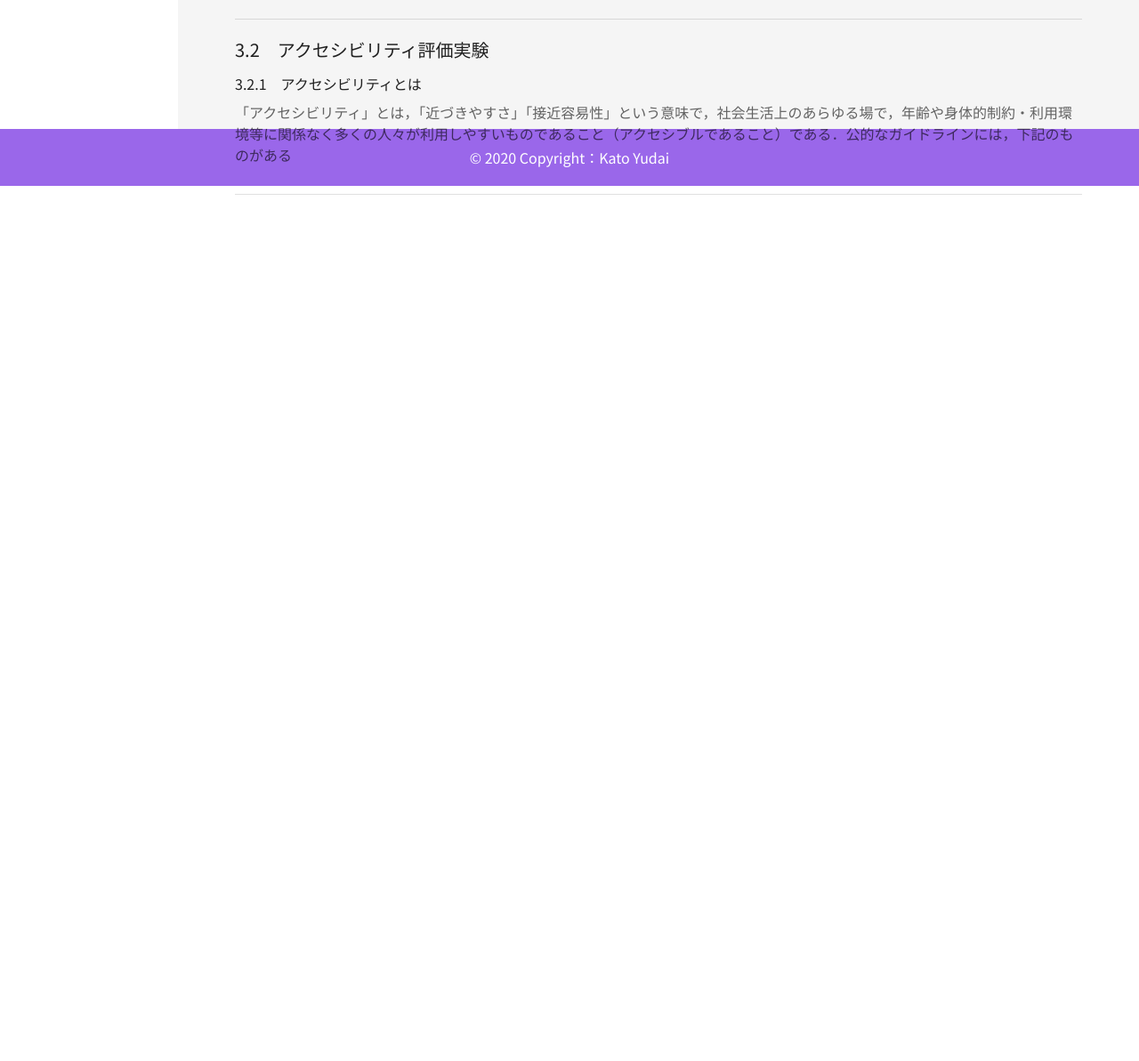
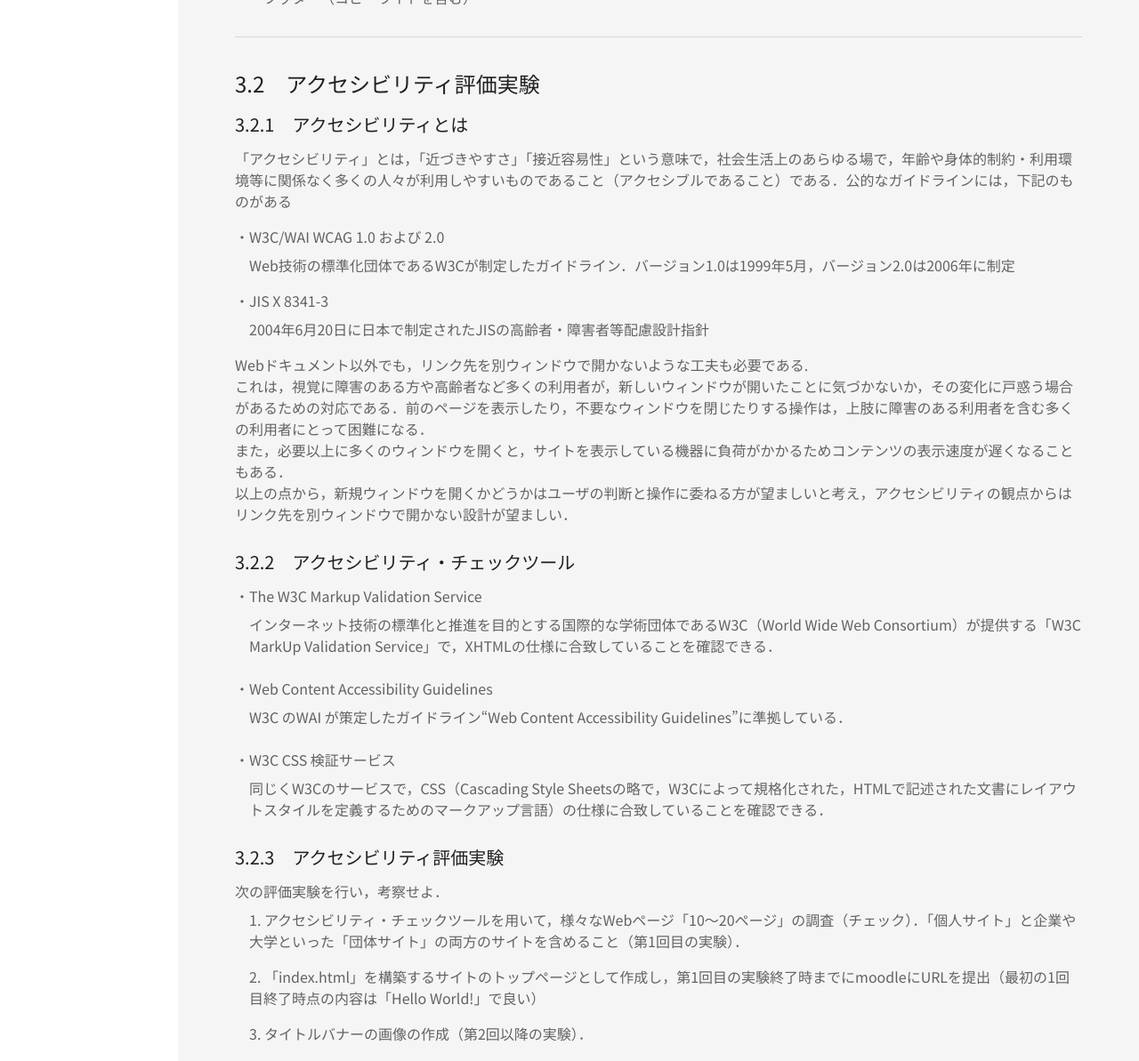
Before and after one commit to makeupwith/web_data_description, a plain HTML site: page lec_doc03.html in a window 1280 px wide. Shown: the part 591-1784 px from the top of the page at 89% size. Before the commit the page ends 826 px from the top, so only its background shows below. Drawn offline with Linux system fonts and the light colour scheme.

Commit message:
Add lecture_docment 3

```diff
--- a/assets/css/common.css
+++ b/assets/css/common.css
@@ -15,6 +15,7 @@
 ===================== */
 body {
   font-family: 'Noto Sans JP' !important;
+  background-color: #F5F5F5;
 }
 
 a {
@@ -123,15 +124,18 @@ header {
   3. main
 ===================== */
 .main {
-  height: calc(100vh - 128px) !important;
+  min-height: calc(100vh - 128px) !important;
+  /* height: calc(100vh - 128px) !important; */
   display: flex;
+  overflow: auto;
 }
 
 /* 3.1 navigation drawer */
 .navi-drawer {
-  height: 100%;
+  min-height: calc(100vh - 128px) !important;
   max-width: 200px;
   padding-top: 0.5rem;
+  background-color: #FFFFFF;
 }
 
 .navi-drawer a {
@@ -180,12 +184,11 @@ header {
 
 /* 3.2 content */
 .content {
-  height: 100%;
   width: calc(100% - 200px);
-  background-color: #F5F5F5;
 }
 
 .content-title {
+  height: 64px;
   color: #ffffff;
   background-color: rgba(50, 11, 134, 0.6);
   padding: 32px 64px;
@@ -200,13 +203,19 @@ header {
 }
 
 .content-main {
-  padding: 16px 64px;
+  padding: 16px 64px 64px 64px;
   max-width: 960px;
+  min-height: calc(100% - 208px);
+}
+
+.content-main h5 {
+  color: rgba(0, 0, 0, 0.87);
+  padding: 16px 0px 16px;
 }
 
 .content-main h6 {
   color: rgba(0, 0, 0, 0.87);
-  padding: 16px 0px;
+  padding: 8px 0px 16px;
 }
 
 .content-main p {
@@ -219,8 +228,16 @@ header {
   padding-left: 16px;
 }
 
+.content-main .top {
+  padding-top: 16px;
+}
+
+.content-main .bottom {
+  padding-bottom: 16px;
+}
+
 .content-main .article-section {
-  padding: 8px 0 24px 0;
+  padding: 24px 0 24px 0;
   border-bottom: 1px solid rgba(0, 0, 0, 0.12);
 }
 
--- a/assets/css/nao.css
+++ b/assets/css/nao.css
@@ -38,6 +38,8 @@
 
 .content-title {
   padding: 32px 48px 0px 32px;
+  /* height: 100%; */
+  height: auto;
   display: flex;
 }
 
@@ -97,6 +99,7 @@
   display: flex;
   flex-wrap: wrap;
   max-width: 100%;
+  min-height: 0px;
 }
 
 .dashboard {
@@ -154,5 +157,5 @@
   4. footer
 ===================== */
 footer {
-  position: fixed;
+  /* position: fixed; */
 }
--- a/assets/css/study.css
+++ b/assets/css/study.css
@@ -36,7 +36,7 @@
 }
 
 .content-main {
-  padding: 32px 64px;
+  padding: 16px 64px 64px 64px;
 }
 
 
--- a/lec_doc03.html
+++ b/lec_doc03.html
@@ -48,7 +48,7 @@
       </div>
       <div class="content-main">
         <div class="article-section">
-          <h6>3.1　Webデータ記述基礎内容</h6>
+          <h5>3.1　Webデータ記述基礎内容</h5>
           <p>下記の内容でWebサイトを公開することとする。</p>
           <p class="indent">・W3Cとアクセシビリティおよびバリデーションの関係とその説明</p>
           <p class="indent">・アクセシビリティおよびバリデーションに利用したツールの説明</p>
@@ -61,9 +61,38 @@
           <p class="indent">・フッター（コピーライトを含む）</p>
         </div>
         <div class="article-section">
-          <h6>3.2　アクセシビリティ評価実験</h6>
-          <p class="text-primary">3.2.1　アクセシビリティとは</p>
-          <p>「アクセシビリティ」とは，「近づきやすさ」「接近容易性」という意味で，社会生活上のあらゆる場で，年齢や身体的制約・利用環境等に関係なく多くの人々が利用しやすいものであること（アクセシブルであること）である．公的なガイドラインには，下記のものがある</p>
+          <h5>3.2　アクセシビリティ評価実験</h5>
+          <h6>3.2.1　アクセシビリティとは</h6>
+          <p class="bottom">「アクセシビリティ」とは，「近づきやすさ」「接近容易性」という意味で，社会生活上のあらゆる場で，年齢や身体的制約・利用環境等に関係なく多くの人々が利用しやすいものであること（アクセシブルであること）である．公的なガイドラインには，下記のものがある</p>
+          <p>・W3C/WAI WCAG 1.0 および 2.0</p>
+          <p class="indent bottom">Web技術の標準化団体であるW3Cが制定したガイドライン．バージョン1.0は1999年5月，バージョン2.0は2006年に制定
+          </p>
+          <p>・JIS X 8341-3</p>
+          <p class="indent bottom">2004年6月20日に日本で制定されたJISの高齢者・障害者等配慮設計指針</p>
+          <p>Webドキュメント以外でも，リンク先を別ウィンドウで開かないような工夫も必要である.<br>これは，視覚に障害のある方や高齢者など多くの利用者が，新しいウィンドウが開いたことに気づかないか，その変化に戸惑う場合があるための対応である．前のページを表示したり，不要なウィンドウを閉じたりする操作は，上肢に障害のある利用者を含む多くの利用者にとって困難になる．<br>また，必要以上に多くのウィンドウを開くと，サイトを表示している機器に負荷がかかるためコンテンツの表示速度が遅くなることもある．<br>以上の点から，新規ウィンドウを開くかどうかはユーザの判断と操作に委ねる方が望ましいと考え，アクセシビリティの観点からはリンク先を別ウィンドウで開かない設計が望ましい．</p><br>
+
+          <h6>3.2.2　アクセシビリティ・チェックツール</h6>
+          <p>・The W3C Markup Validation Service</p>
+          <p class="indent">インターネット技術の標準化と推進を目的とする国際的な学術団体であるW3C（World Wide Web Consortium）が提供する「W3C MarkUp Validation Service」で，XHTMLの仕様に合致していることを確認できる．</p>
+          <img src="" alt="">
+          <p>・Web Content Accessibility Guidelines</p>
+          <p class="indent">W3C のWAI が策定したガイドライン“Web Content Accessibility Guidelines”に準拠している．</p>
+          <img src="" alt="">
+          <p>・W3C CSS 検証サービス</p>
+          <p class="indent">同じくW3Cのサービスで，CSS（Cascading Style Sheetsの略で，W3Cによって規格化された，HTMLで記述された文書にレイアウトスタイルを定義するためのマークアップ言語）の仕様に合致していることを確認できる．</p>
+          <img src="" alt="">
+
+          <h6>3.2.3　アクセシビリティ評価実験</h6>
+          <p>次の評価実験を行い，考察せよ．</p>
+          <p class="indent bottom">1. アクセシビリティ・チェックツールを用いて，様々なWebページ「10〜20ページ」の調査（チェック）．「個人サイト」と企業や大学といった「団体サイト」の両方のサイトを含めること（第1回目の実験）．</p>
+          <p class="indent bottom">2. 「index.html」を構築するサイトのトップページとして作成し，第1回目の実験終了時までにmoodleにURLを提出（最初の1回目終了時点の内容は「Hello World!」で良い）</p>
+          <p class="indent bottom">3. タイトルバナーの画像の作成（第2回以降の実験）．</p>
+          <p class="indent bottom">4. 調査結果と考察をWebドキュメントとして作成（第2回以降の実験）．</p>
+          <p class="indent bottom">5. 4.で作成したドキュメントごとに１．と同様にチェックし，アイコン画像を取得し，全てのWebドキュメント内に表示せよ（第2回以降の実験）．</p>
+        </div>
+        <div class="article-section">
+          <h5>3.3　Webサイト構築</h5>
+          <p>Webサイトを構築し，レポートとして提出せよ．Webサイトの構成は3.1で指定した内容とする．また，各Webドキュメントを作成する際には必ずアクセシビリティの確認をし，取得したアイコン画像を全ページ内に表示することとする．</p>
         </div>
       </div>
     </div>
```
